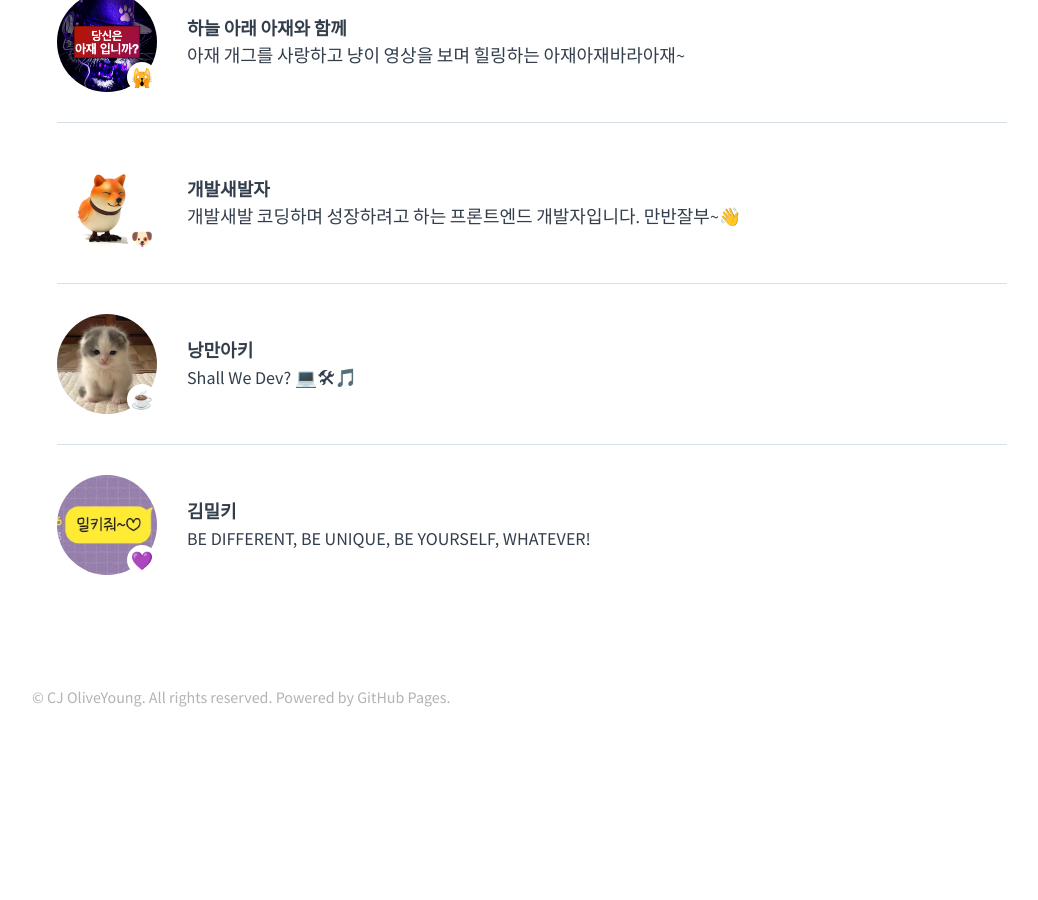
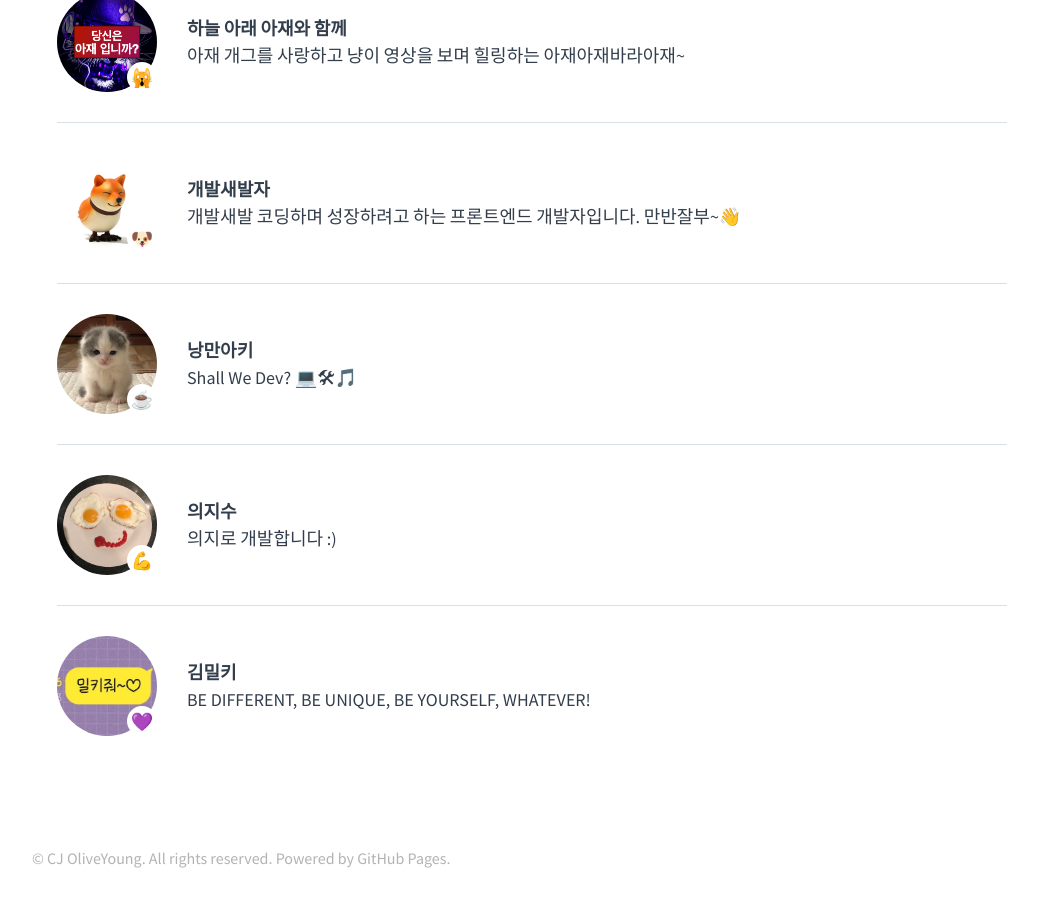
Before and after one commit to tedpark/oy-alldev.github.io, a Jekyll site: the page built from about/index.md, in a window 1280 px wide and 900 px high, scrolled down 1903 px. Shown: the whole window, without its empty margins (108-1146 px from the left). Built offline with Jekyll 4.4.1, drawn with Linux system fonts in a browser that asks for light colours; before the commit the page ends 2642 px from its top, so only the background shows below that.

Commit message:
[feature]834840

```diff
--- a/_data/members.yml
+++ b/_data/members.yml
@@ -55,3 +55,8 @@
   emoji: 💜
   name: 김밀키
   comment: BE DIFFERENT, BE UNIQUE, BE YOURSELF, WHATEVER!
+
+- id : 834840
+  emoji : 💪
+  name : 의지수
+  comment : 의지로 개발합니다 :)
```
Also changed, not shown: about/img/834840.jpeg (added).
